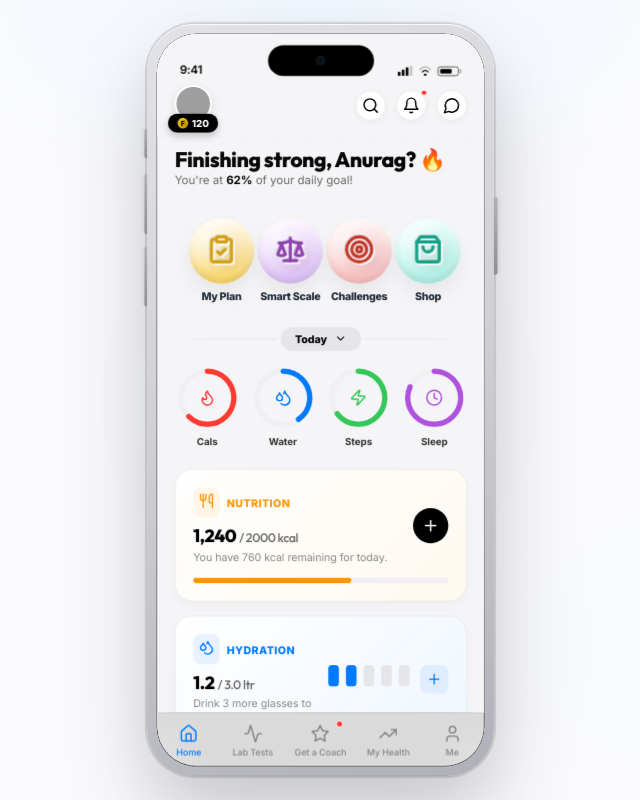
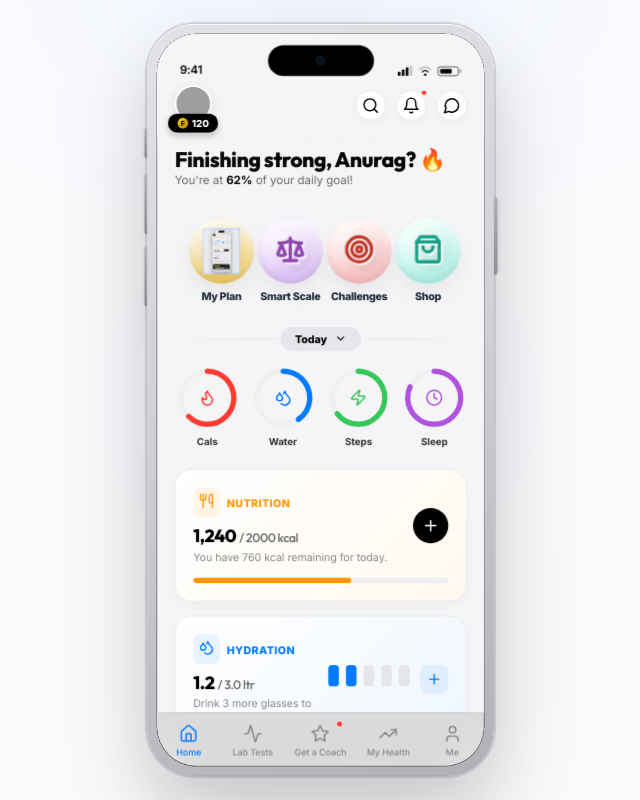
Before and after one commit to Anurag242/Fittr, a React (Vite) app: page / in a window 1280 px wide. Shown: the whole page, without its empty margins (320-960 px from the left). Built offline with nearby package versions, Linux system fonts and the light colour scheme; grey boxes are pictures that could not be loaded.

Commit message:
feat: integrate user-provided 3D clipboard asset for My Plan

```diff
--- a/src/App.jsx
+++ b/src/App.jsx
@@ -120,10 +120,30 @@ function CalendarOverlay({ isOpen, onClose, onSelect }) {
 
 const PremiumActionBubbles = () => {
   const actions = [
-    { label: 'My Plan', icon: ClipboardCheck, color: '#D4A017', grad: 'linear-gradient(180deg, #FFF9E5 0%, #FFD966 100%)' },
-    { label: 'Smart Scale', icon: Scale, color: '#8E44AD', grad: 'linear-gradient(180deg, #F9F0FF 0%, #E0C3FC 100%)' },
-    { label: 'Challenges', icon: Target, color: '#C0392B', grad: 'linear-gradient(180deg, #FFF0F0 0%, #FFC1C1 100%)' },
-    { label: 'Shop', icon: ShoppingBag, color: '#16A085', grad: 'linear-gradient(180deg, #E6FFFA 0%, #B2F5EA 100%)' },
+    {
+      label: 'My Plan',
+      img: '/assets/plan.png', // Use the user's provided 3D asset
+      color: '#D4A017',
+      grad: 'linear-gradient(180deg, #FFF9E5 0%, #FFD966 100%)'
+    },
+    {
+      label: 'Smart Scale',
+      icon: Scale,
+      color: '#8E44AD',
+      grad: 'linear-gradient(180deg, #F9F0FF 0%, #E0C3FC 100%)'
+    },
+    {
+      label: 'Challenges',
+      icon: Target,
+      color: '#C0392B',
+      grad: 'linear-gradient(180deg, #FFF0F0 0%, #FFC1C1 100%)'
+    },
+    {
+      label: 'Shop',
+      icon: ShoppingBag,
+      color: '#16A085',
+      grad: 'linear-gradient(180deg, #E6FFFA 0%, #B2F5EA 100%)'
+    },
   ];
 
   return (
@@ -183,10 +203,23 @@ const PremiumActionBubbles = () => {
                   zIndex: 2
                 }} />
 
+                {item.img ? (
+                  <img
+                    src={item.img}
+                    alt={item.label}
+                    style={{
+                      width: '52px',
+                      height: '52px',
+                      objectFit: 'contain',
+                      position: 'relative',
+                      zIndex: 3,
+                      filter: 'drop-shadow(0 8px 12px rgba(0,0,0,0.15))'
+                    }}
+                  />
+                ) : (
                   <div style={{
                     position: 'relative',
                     zIndex: 3,
-                  // The "Claymorphism" Filter Trick
                     filter: `
                       drop-shadow(2px 2px 0px rgba(255,255,255,0.8))
                       drop-shadow(-1px -1px 0px rgba(0,0,0,0.1))
@@ -195,6 +228,7 @@ const PremiumActionBubbles = () => {
                   }}>
                     <Icon size={34} color={item.color} strokeWidth={2.5} />
                   </div>
+                )}
               </motion.div>
 
               <p style={{
```
Also changed, not shown: public/assets/plan.png (added). Lines whose indentation alone changed are shown as unchanged.
